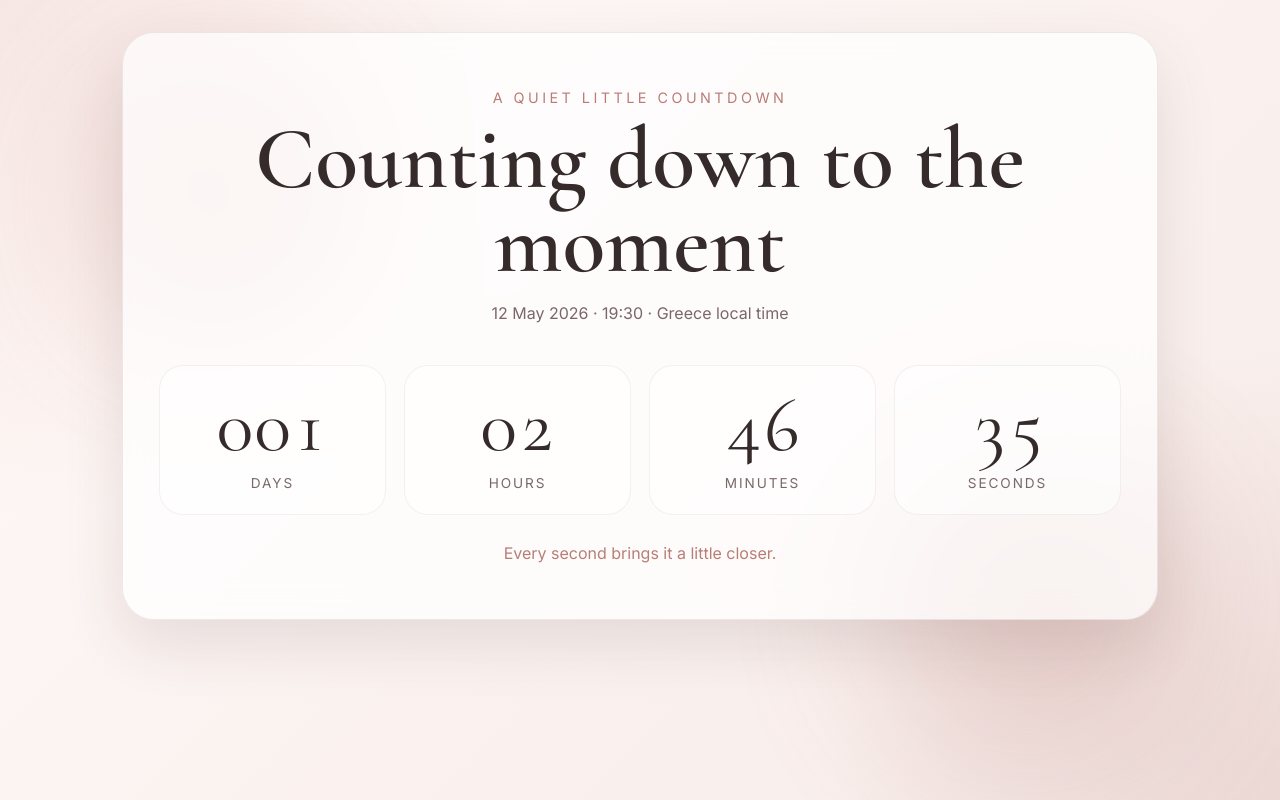
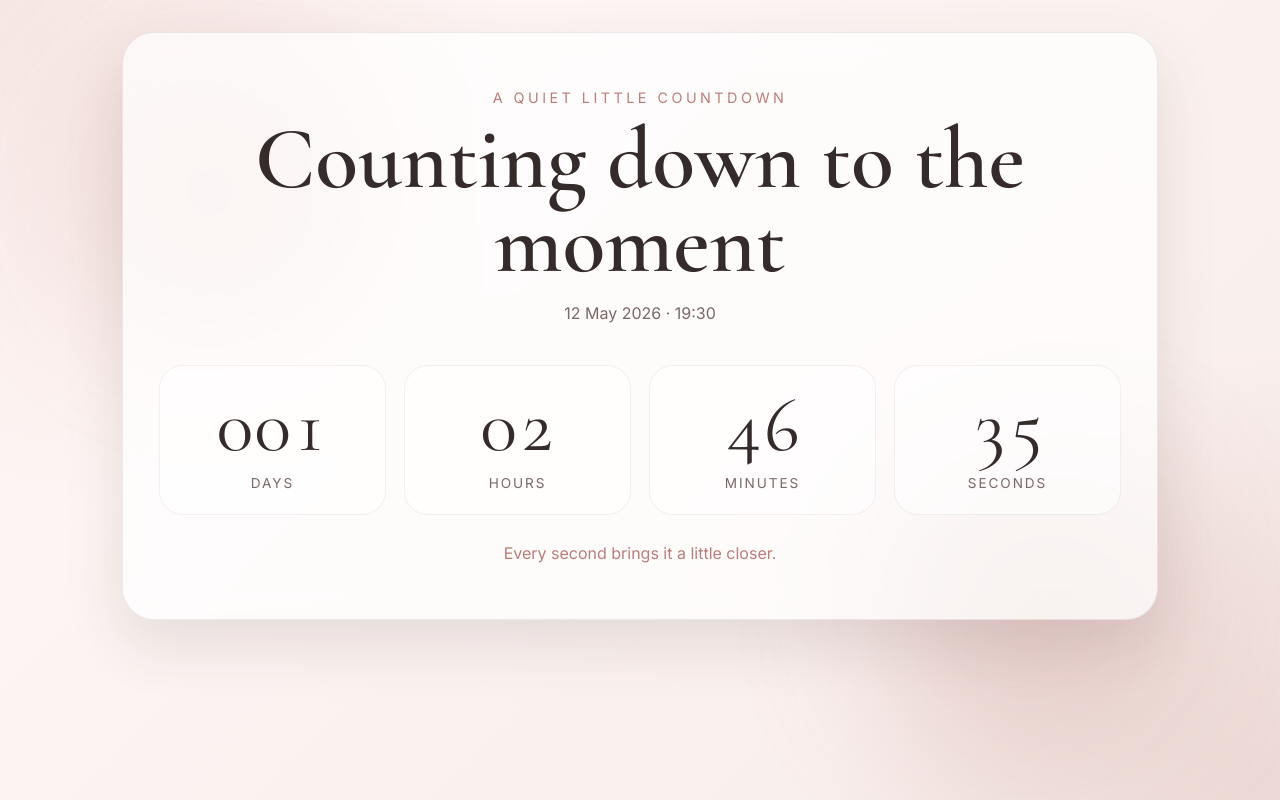
Before and after one commit to davidvdanos/untilwemeet, a plain HTML site: page index.html in a window 1280 px wide. Drawn offline with nearby package versions, Linux system fonts and the light colour scheme.

Commit message:
Remove location from countdown subtitle

```diff
--- a/index.html
+++ b/index.html
@@ -24,7 +24,7 @@
       <section class="card" aria-labelledby="page-title">
         <p class="eyebrow">A quiet little countdown</p>
         <h1 id="page-title">Counting down to the moment</h1>
-        <p class="subtitle">12 May 2026 · 19:30 · Greece local time</p>
+        <p class="subtitle">12 May 2026 · 19:30</p>
 
         <div class="countdown" aria-live="polite" aria-atomic="true">
           <div class="time-block">
```
